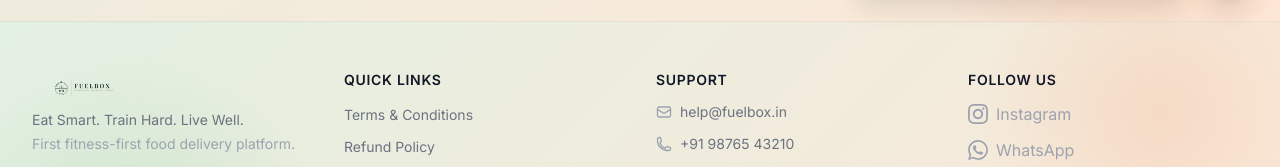
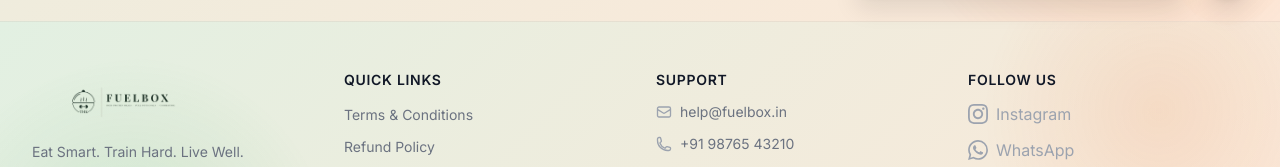
Before and after one commit to devfuelbox/thefuelbox, a Next.js app: page /login in a window 1280 px wide. Shown: the part 779-946 px from the top of the page. Built offline with nearby package versions, Linux system fonts and the light colour scheme; no server answers.

Commit message:
v1 fuel box initial setup done

```diff
--- a/src/app/admin/page.tsx
+++ b/src/app/admin/page.tsx
@@ -88,7 +88,6 @@ export default function AdminDashboardPage() {
     else setRedirecting(false);
   }, [router]);
   const [recentOrders, setRecentOrders] = useState<CustomerType[]>([]);
-  console.log(recentOrders,"orders")
   const [popularModalOpen, setPopularModalOpen] = useState(false);
   const [allMenuItems, setAllMenuItems] = useState<MenuItemType[]>([]);
   const [selectedPopularIds, setSelectedPopularIds] = useState<Set<number>>(new Set());
@@ -218,7 +217,6 @@ export default function AdminDashboardPage() {
   }
 
   const { summary, goals, frequencies, preferences, slots, salesHistory, popularItems, revenueByType, orderCountByType } = data;
-  console.log(summary,"summary")
 
   const trend = salesHistory.length >= 2
     ? ((salesHistory[salesHistory.length - 1].sales - salesHistory[0].sales) / (salesHistory[0].sales || 1)) * 100
@@ -231,10 +229,6 @@ export default function AdminDashboardPage() {
   const goalLabels: Record<string, string> = {
     loss: 'Weight Loss', gain: 'Weight Gain', muscle: 'Muscle Gain', maintenance: 'Maintenance', other: 'Other'
   };
-
-  console.log(totalGoals,"totalGoals")
-
-
 
   const statCards = [
     {
--- a/src/app/admin/subscriptions/page.tsx
+++ b/src/app/admin/subscriptions/page.tsx
@@ -626,7 +626,6 @@ export default function SubscriptionsPage() {
                 <tr><td colSpan={7} className="py-12 text-center text-gray-400 font-medium">No subscriptions found.</td></tr>
               ) : paginated.map(sub => {
                 const c = sub.customer;
-                console.log(sub.customer,"sub.customer");
                 const planStats = computePlanStats(sub);
                 const progress = sub.duration_days > 0 ? Math.round((planStats.completedDays / sub.duration_days) * 100) : 0;
                 return (
--- a/src/components/layout/Footer.tsx
+++ b/src/components/layout/Footer.tsx
@@ -69,12 +69,18 @@ export default function Footer() {
       <div className="footer-blob-2" />
       <div className="mx-auto max-w-7xl px-4 py-12 sm:px-6 lg:px-8 relative z-10">
         <div className="grid gap-8 sm:grid-cols-2 lg:grid-cols-4">
-          <div>
-            <img src="/fuelbox_banner_transparent_2x.png" alt="Fuel Box" className="h-8 w-auto object-contain mb-2" onError={(e) => {
-              e.currentTarget.style.display = 'none';
-              const textEl = e.currentTarget.nextSibling as HTMLSpanElement;
-              if (textEl) textEl.style.display = 'inline';
-            }} />
+          <div className="min-w-0 flex flex-col items-center sm:items-start text-center sm:text-left">
+            <img
+              src="/fuelbox_banner_transparent_2x.png"
+              alt="Fuel Box"
+              className="h-12 w-auto max-w-[240px] sm:h-14 sm:max-w-[260px] md:h-14 md:max-w-[260px] object-contain mb-2 block max-w-full shrink-0 mx-auto sm:mx-0"
+              style={{ maxWidth: "100%", objectFit: "contain", aspectRatio: "3200 / 966", display: "block" }}
+              onError={(e) => {
+                e.currentTarget.style.display = 'none';
+                const textEl = e.currentTarget.nextSibling as HTMLSpanElement;
+                if (textEl) textEl.style.display = 'inline';
+              }}
+            />
             <span className="text-xl font-extrabold font-heading tracking-tight text-brand-600" style={{ display: 'none' }}>
               Fuel Box
             </span>
--- a/src/views/Onboarding/Onboarding.tsx
+++ b/src/views/Onboarding/Onboarding.tsx
@@ -2976,14 +2976,15 @@ export default function Onboarding() {
         style={{ maxWidth: 440, padding: "0 22px 48px" }}
       >
         <div
-          className="flex items-center justify-between"
+          className="flex items-center justify-center sm:justify-between gap-3"
           style={{ padding: "20px 0 14px" }}
         >
-          <div style={{ display: "flex", alignItems: "center" }}>
+          <div className="flex flex-1 min-w-0 justify-center sm:justify-start items-center" style={{ display: "flex", alignItems: "center", minWidth: 0, flex: "1 1 auto" }}>
             <img
               src="/fuelbox_banner_transparent_2x.png"
               alt="FuelBox"
-              style={{ height: 100, width: "auto", objectFit: "contain" }}
+              className="h-[84px] w-auto max-w-[280px] sm:h-[92px] sm:max-w-[310px] md:h-[100px] md:max-w-[340px] object-contain block shrink-0 max-w-full mx-auto sm:mx-0"
+              style={{ height: "100%", maxWidth: "100%", objectFit: "contain", aspectRatio: "3200 / 966", display: "block" }}
               onError={(e) => {
                 e.currentTarget.style.display = "none";
                 const textEl = e.currentTarget.nextSibling as HTMLDivElement;
@@ -3006,6 +3007,7 @@ export default function Onboarding() {
           {step >= 1 && step <= TOTAL + 1 && (
             <button
               onClick={() => saveStep(step - 1)}
+              className="shrink-0"
               style={{
                 background: "transparent",
                 border: `1px solid ${C.line}`,
@@ -3016,6 +3018,7 @@ export default function Onboarding() {
                 fontWeight: 600,
                 padding: "6px 12px",
                 cursor: "pointer",
+                flexShrink: 0,
               }}
             >
               ← Back
```
